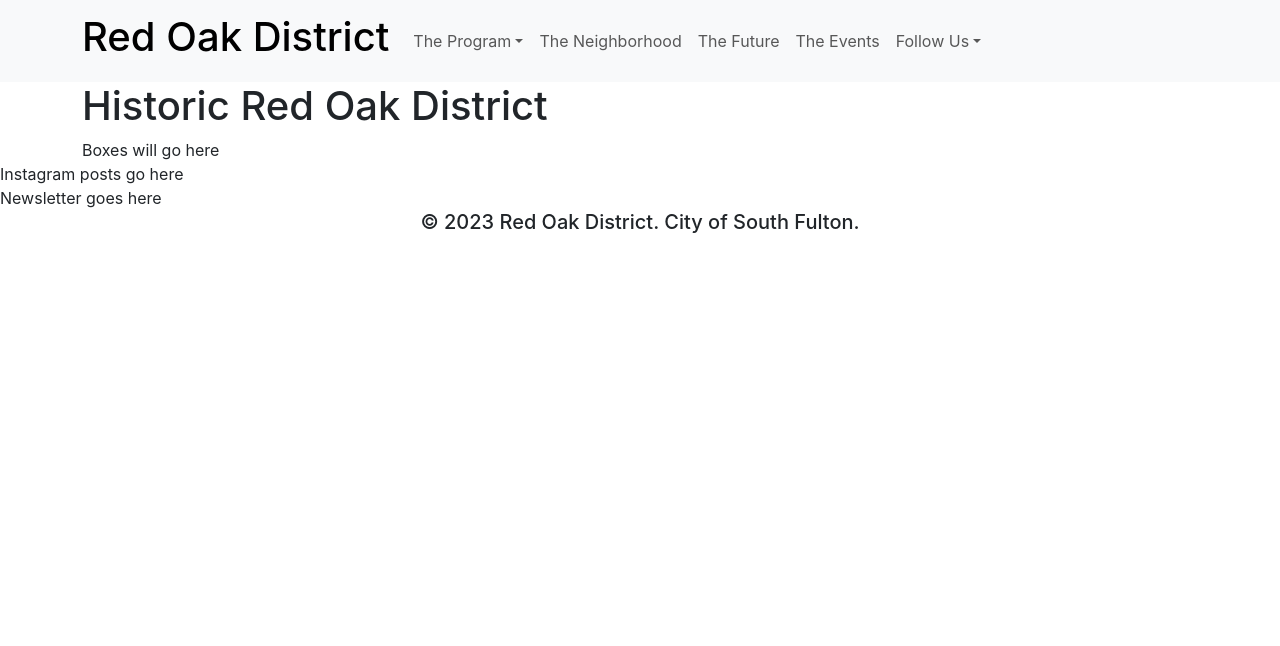
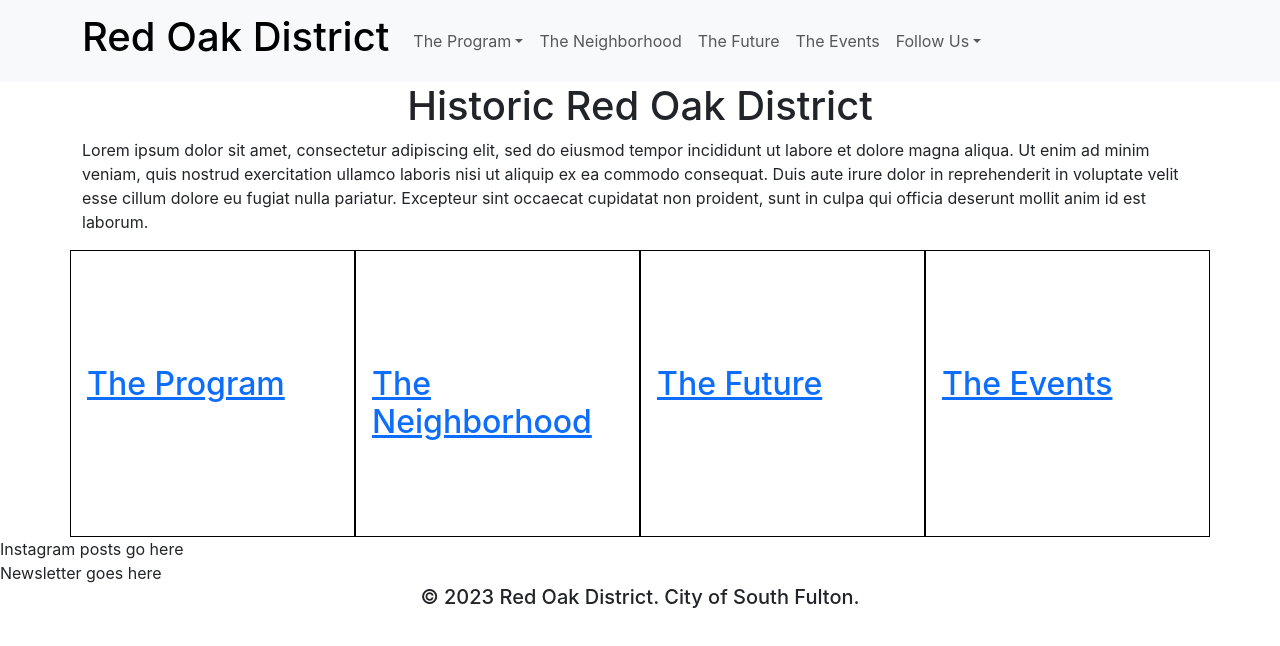
Before and after one commit to roblingjohn/red-oak-district, a React (Create React App) app: page / in a window 1280 px wide. Shown: the top 646 px of the page. Built offline with nearby package versions, Linux system fonts and the light colour scheme.

Commit message:
Adds basic boxes.

```diff
--- a/src/App.css
+++ b/src/App.css
@@ -1,7 +1,3 @@
-
-
-
-
 @media (prefers-reduced-motion: no-preference) {
   .App-logo {
     animation: App-logo-spin infinite 20s linear;
@@ -31,3 +27,19 @@
     transform: rotate(360deg);
   }
 }
+
+.box-wrapper {
+  border: 1px black solid;
+  position: relative;
+  width: 100%;
+  height: 0;
+  padding-top: 100%;
+}
+
+.box-content {
+  position: absolute;
+  top: 40%;
+  left: 1rem;
+  bottom: 0;
+  right: 0;
+}
--- /dev/null
+++ b/src/components/Box.jsx
@@ -0,0 +1,16 @@
+import React from "react";
+import { Link } from "react-router-dom";
+
+const Box = ({route, displayName}) => {
+  return (
+    <div className="box-wrapper">
+      <div className="box-content">
+        <h2>
+          <Link to={route}>{displayName}</Link>
+        </h2>
+      </div>
+    </div>
+  );
+};
+
+export default Box;
--- /dev/null
+++ b/src/components/BoxRow.jsx
@@ -0,0 +1,29 @@
+import React from "react";
+import { Col, Row } from "react-bootstrap";
+import Box from "./Box";
+
+const Boxes = () => {
+  const boxData = [
+    { displayName: "The Program", route: "/program" },
+    { displayName: "The Neighborhood", route: "/neighborhood" },
+    { displayName: "The Future", route: "/future" },
+    { displayName: "The Events", route: "/events" },
+  ];
+  return (
+    <div>
+      <Row className="px-0">
+        {boxData.map((box) => (
+          <Col lg="3" xs="6" className="p-0">
+            <Box
+              displayName={box.displayName}
+              route={box.route}
+              className="col"
+            />
+          </Col>
+        ))}
+      </Row>
+    </div>
+  );
+};
+
+export default Boxes;
--- a/src/containers/Home.jsx
+++ b/src/containers/Home.jsx
@@ -1,12 +1,21 @@
 import React from "react";
 import { Container } from "react-bootstrap";
-import Boxes from "../components/Boxes";
+import BoxRow from "../components/BoxRow";
 
 const Home = () => {
   return (
     <Container>
-      <h1>Historic Red Oak District</h1>
-      <Boxes />
+      <h1 className="text-center">Historic Red Oak District</h1>
+      <p>
+        Lorem ipsum dolor sit amet, consectetur adipiscing elit, sed do eiusmod
+        tempor incididunt ut labore et dolore magna aliqua. Ut enim ad minim
+        veniam, quis nostrud exercitation ullamco laboris nisi ut aliquip ex ea
+        commodo consequat. Duis aute irure dolor in reprehenderit in voluptate
+        velit esse cillum dolore eu fugiat nulla pariatur. Excepteur sint
+        occaecat cupidatat non proident, sunt in culpa qui officia deserunt
+        mollit anim id est laborum.
+      </p>
+      <BoxRow />
     </Container>
   );
 };
```
